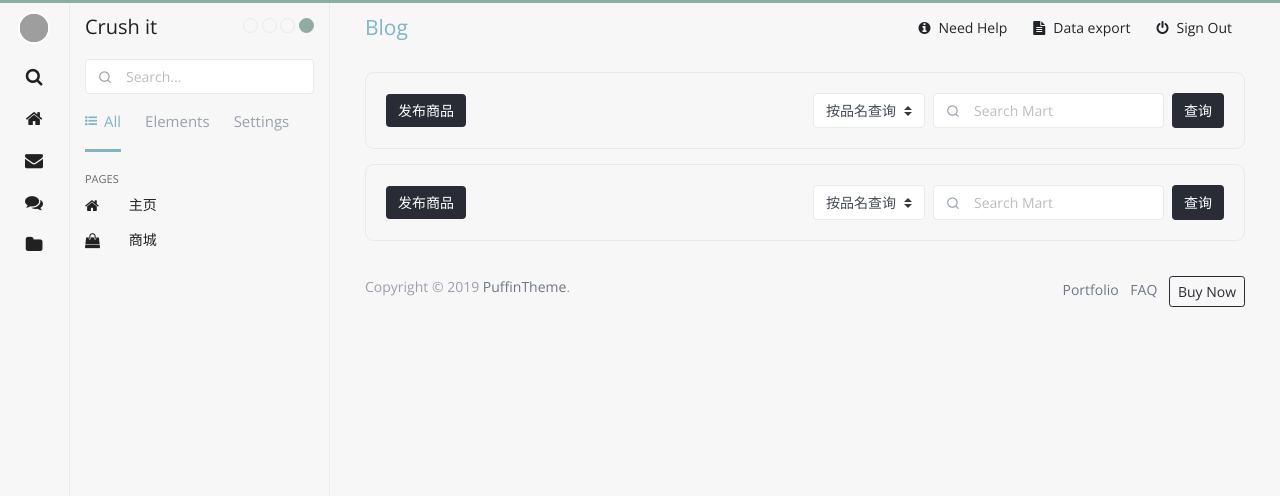
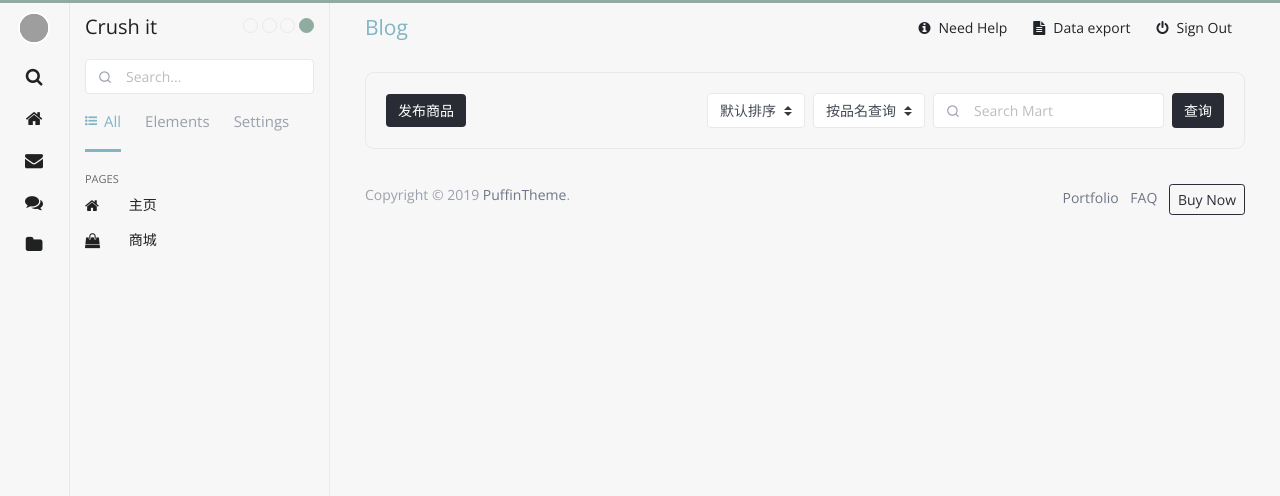
Before and after one commit to Leamonz/dbwork, a Flask app: page /mart/ in a window 1280 px wide. Shown: the top 496 px of the page. Run offline with Flask 3, Linux system fonts and the light colour scheme; data that the repository does not hold is empty; some libraries are stand-ins or nearby versions; grey boxes are pictures that could not be loaded.

Commit message:
user now can sort the goods by time or views

```diff
--- a/App/static/js/mart/mart.js
+++ b/App/static/js/mart/mart.js
@@ -12,7 +12,9 @@ function onLoadFunction() {
 
 function getAllGoods() {
     var url = "http://localhost:8888/goods/mart/getAll";
-    var data = {};
+    var data = {
+        "order_by": document.querySelector("#order_select").value
+    };
     $.ajax({
         url: url,
         method: "post",
@@ -49,9 +51,6 @@ function getAllGoods() {
                 html += `            </div>`;
                 html += `            <div class="ml-auto text-muted">`;
                 html += `                <i class="fe fe-eye mr-1"></i> ${goods.views}`;
-                html += `                <a href="" class="icon d-none d-md-inline-block ml-3 preventJump">`;
-                html += `                    <i class="fe fe-heart mr-1"></i> ${goods.likes}`;
-                html += `                </a>`;
                 html += `            </div>`;
                 html += `        </div>`;
                 html += `    </div>`;
@@ -124,3 +123,8 @@ $("#query_button").click((e) => {
         }
     )
 })
+
+document.querySelector("#order_select").addEventListener("change", (e) => {
+    console.log(e.target.value);
+    getAllGoods();
+})
--- a/App/static/js/profile/goods.js
+++ b/App/static/js/profile/goods.js
@@ -31,8 +31,8 @@ async function getGoodsList() {
             html += `    <h6>&yen;${goods.goodprice}&nbsp;剩余${goods.goodnum}件</h6>`;
             html += `    <p>${description}</p>`
             html += `    <div class="footer">`;
-            html += `        <span><i class="fe fe-heart"></i>&nbsp;90</span> &nbsp;`;
-            html += `        <span><i class="fe fe-eye"></i>&nbsp;1000</span>`;
+            html += `        <span><i class="fe fe-eye"></i>&nbsp;${goods.views}</span>&nbsp;`;
+            html += `        <span><i class="fe fe-heart"></i>&nbsp;${goods.likes}</span>`;
             html += `        <div class="float-right inlineblock">`;
             html += `            <button class="btn btn-primary modify_goods_button">`;
             html += `                修改商品信息`;
--- a/App/templates/mart.html
+++ b/App/templates/mart.html
@@ -98,34 +98,11 @@
                             <div class="card-header">
                                 <a href="" id="new_post_button" class="btn btn-primary mr-2">发布商品</a>
                                 <div class="page-options d-flex">
-                                    <select class="form-control custom-select w-auto" id="query_select">
-                                        <option value="name">按品名查询</option>
-                                        <option value="seller">按商家查询</option>
+                                    <select class="form-control custom-select w-auto mr-2" id="order_select">
+                                        <option value="null">默认排序</option>
+                                        <option value="time">最新</option>
+                                        <option value="views">最多人看</option>
                                     </select>
-                                    <div class="input-icon ml-2">
-                                        <span class="input-icon-addon">
-                                            <i class="fe fe-search"></i>
-                                        </span>
-                                        <input type="text" class="form-control" placeholder="Search Mart"
-                                               id="search_input"
-                                               name="search_input">
-                                    </div>
-                                    <button type="button" class="btn btn-primary ml-2"
-                                            id="query_button"
-                                            name="query_button">
-                                        查询
-                                    </button>
-                                </div>
-                            </div>
-                        </div>
-                    </div>
-                </div>
-                <div class="row row-cards">
-                    <div class="col-12">
-                        <div class="card">
-                            <div class="card-header">
-                                <a href="" id="new_post_button" class="btn btn-primary mr-2">发布商品</a>
-                                <div class="page-options d-flex">
                                     <select class="form-control custom-select w-auto" id="query_select">
                                         <option value="name">按品名查询</option>
                                         <option value="seller">按商家查询</option>
--- a/App/views/goods.py
+++ b/App/views/goods.py
@@ -24,12 +24,14 @@ def getAll(username):
     result_code = 0
     goodsList = []
     try:
-        goodsObject = Goods.query.filter_by(sellerusername=username).all()
-        columns = Goods.__table__.columns
-        for goods in goodsObject:
+        queryRes = db.session.query(Goods, GoodsPost).join(GoodsPost, Goods.goodid == GoodsPost.goodid).filter(
+            Goods.sellerusername == username).all()
+        for (goods, post) in queryRes:
             anObject = {}
-            for col in columns:
+            for col in Goods.__table__.columns:
                 anObject[col.name] = getattr(goods, col.name)
+            for col in GoodsPost.__table__.columns:
+                anObject[col.name] = getattr(post, col.name)
             goodsList.append(anObject)
     except Exception as e:
         print(str(e))
@@ -52,7 +54,15 @@ def martGetAll():
     result_code = 0
     goodsList = []
     try:
-        queryRes = db.session.query(Goods, GoodsPost).join(GoodsPost, Goods.goodid == GoodsPost.goodid).all()
+        order_by = flask.request.form.get("order_by")
+        if order_by == "time":
+            queryRes = db.session.query(Goods, GoodsPost).join(GoodsPost, Goods.goodid == GoodsPost.goodid).order_by(
+                Goods.create_time.desc()).all()
+        elif order_by == "views":
+            queryRes = db.session.query(Goods, GoodsPost).join(GoodsPost, Goods.goodid == GoodsPost.goodid).order_by(
+                GoodsPost.views.desc()).all()
+        else:
+            queryRes = db.session.query(Goods, GoodsPost).join(GoodsPost, Goods.goodid == GoodsPost.goodid).all()
         for (goods, post) in queryRes:
             anObject = {}
             for col in Goods.__table__.columns:
```
